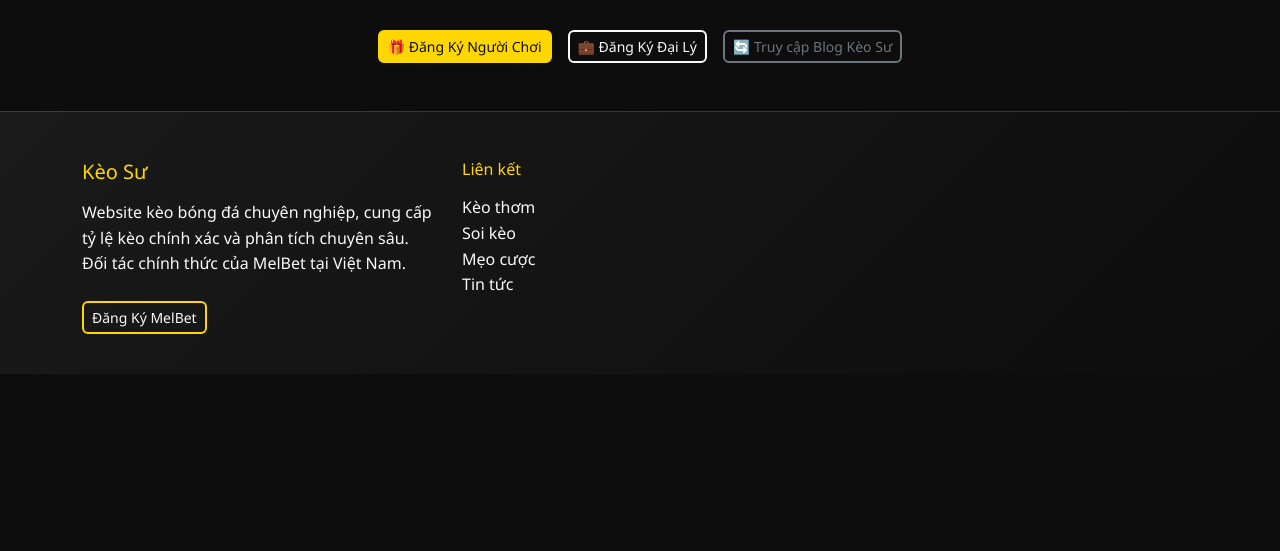
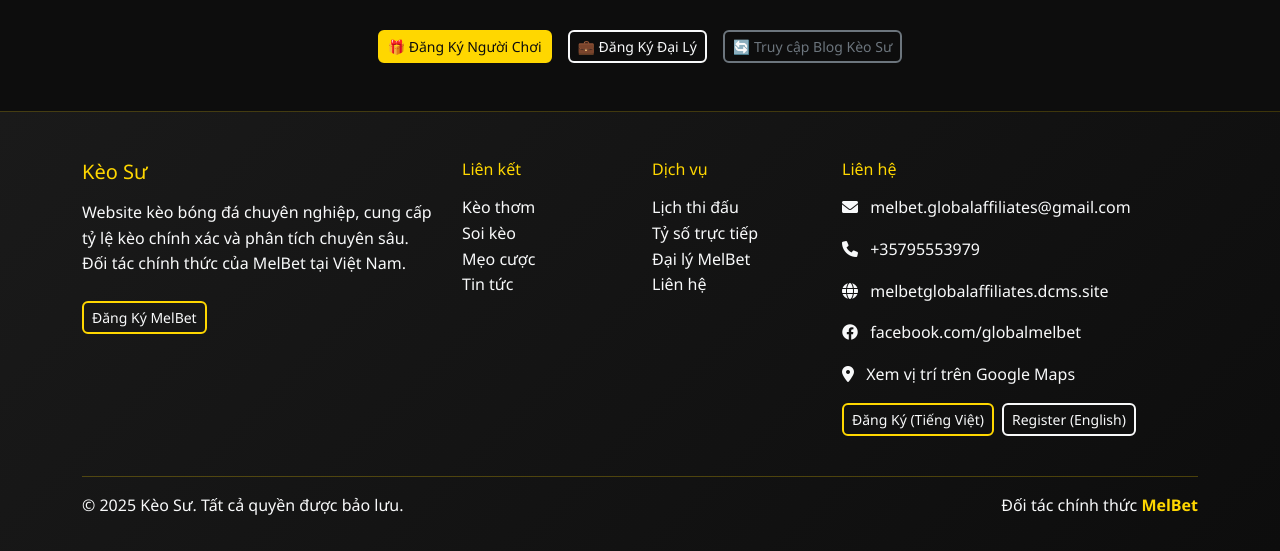
Before and after one commit to Keosu-Melbet/keosu-blog, a Flask app: page /admin/articles in a window 1280 px wide. Shown: the part 948-1499 px from the top of the page. Before the commit the page ends 1282 px from the top, so only its background shows below. Run offline with Flask 3, Linux system fonts and the light colour scheme.

Commit message:
Update base.html

```diff
--- a/templates/base.html
+++ b/templates/base.html
@@ -103,3 +103,44 @@
             <li><a href="{{ url_for('soi_keo') }}" class="text-light">Soi kèo</a></li>
             <li><a href="{{ url_for('meo_cuoc') }}" class="text-light">Mẹo cược</a></li>
             <li><a href="{{ url_for('tin_tuc') }}" class="text-light">Tin tức</a></li>
+                   </ul>
+        </div>
+        <div class="col-lg-2 col-md-6 mb-4">
+          <h6 class="text-warning">Dịch vụ</h6>
+          <ul class="list-unstyled">
+            <li><a href="{{ url_for('lich_thi_dau') }}" class="text-light">Lịch thi đấu</a></li>
+            <li><a href="{{ url_for('ty_so_truc_tiep') }}" class="text-light">Tỷ số trực tiếp</a></li>
+            <li><a href="{{ url_for('dai_ly_melbet') }}" class="text-light">Đại lý MelBet</a></li>
+            <li><a href="{{ url_for('lien_he') }}" class="text-light">Liên hệ</a></li>
+          </ul>
+        </div>
+        <div class="col-lg-4 col-md-6 mb-4">
+          <h6 class="text-warning">Liên hệ</h6>
+          <p><i class="fas fa-envelope me-2"></i> <a href="mailto:melbet.globalaffiliates@gmail.com" class="text-light">melbet.globalaffiliates@gmail.com</a></p>
+          <p><i class="fas fa-phone me-2"></i> +35795553979</p>
+          <p><i class="fas fa-globe me-2"></i> <a href="https://melbetglobalaffiliates.dcms.site/" class="text-light" target="_blank">melbetglobalaffiliates.dcms.site</a></p>
+          <p><i class="fab fa-facebook me-2"></i> <a href="https://www.facebook.com/globalmelbet/" class="text-light" target="_blank">facebook.com/globalmelbet</a></p>
+          <p><i class="fas fa-map-marker-alt me-2"></i> <a href="https://share.google/JirZ1MD0bTkGf9aBA" class="text-light" target="_blank">Xem vị trí trên Google Maps</a></p>
+          <div class="mt-3 d-flex gap-2 flex-wrap">
+            <a href="https://forms.gle/HM6AZVQo5hvX13kJ9" class="btn btn-outline-warning btn-sm" target="_blank">Đăng Ký (Tiếng Việt)</a>
+            <a href="https://forms.gle/R3cZfUfcNTQsr7r27" class="btn btn-outline-light btn-sm" target="_blank">Register (English)</a>
+          </div>
+        </div>
+      </div>
+      <hr class="border-warning">
+      <div class="row">
+        <div class="col-md-6">
+          <p>&copy; {{ get_current_year() }} Kèo Sư. Tất cả quyền được bảo lưu.</p>
+        </div>
+        <div class="col-md-6 text-md-end">
+          <p>Đối tác chính thức <a href="https://refpa3665.com/L?tag=d_4647185m_18645c_&site=4647185&ad=18645" class="text-warning fw-bold" target="_blank">MelBet</a></p>
+        </div>
+      </div>
+    </div>
+  </footer>
+
+  <!-- Scripts -->
+  <script src="https://cdn.jsdelivr.net/npm/bootstrap@5.3.0/dist/js/bootstrap.bundle.min.js"></script>
+  {% block scripts %}{% endblock %}
+</body>
+</html>
```
